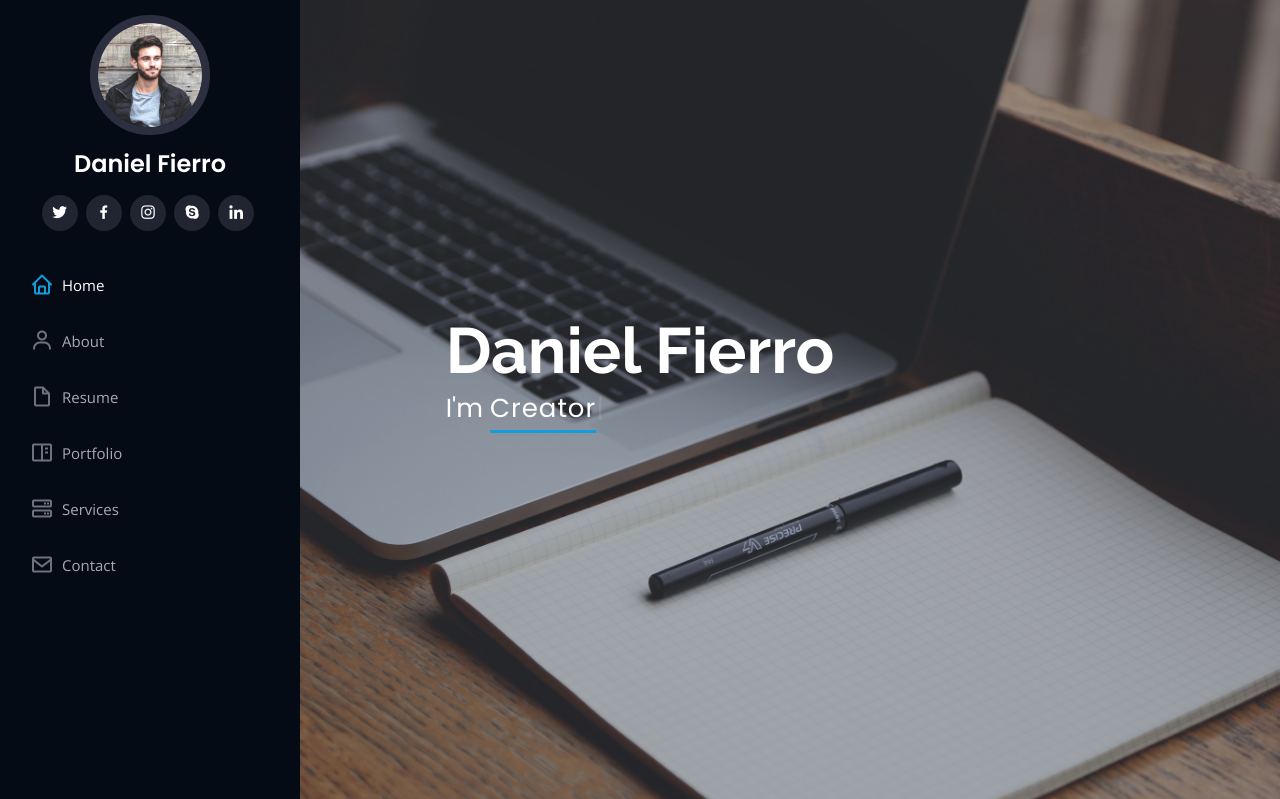
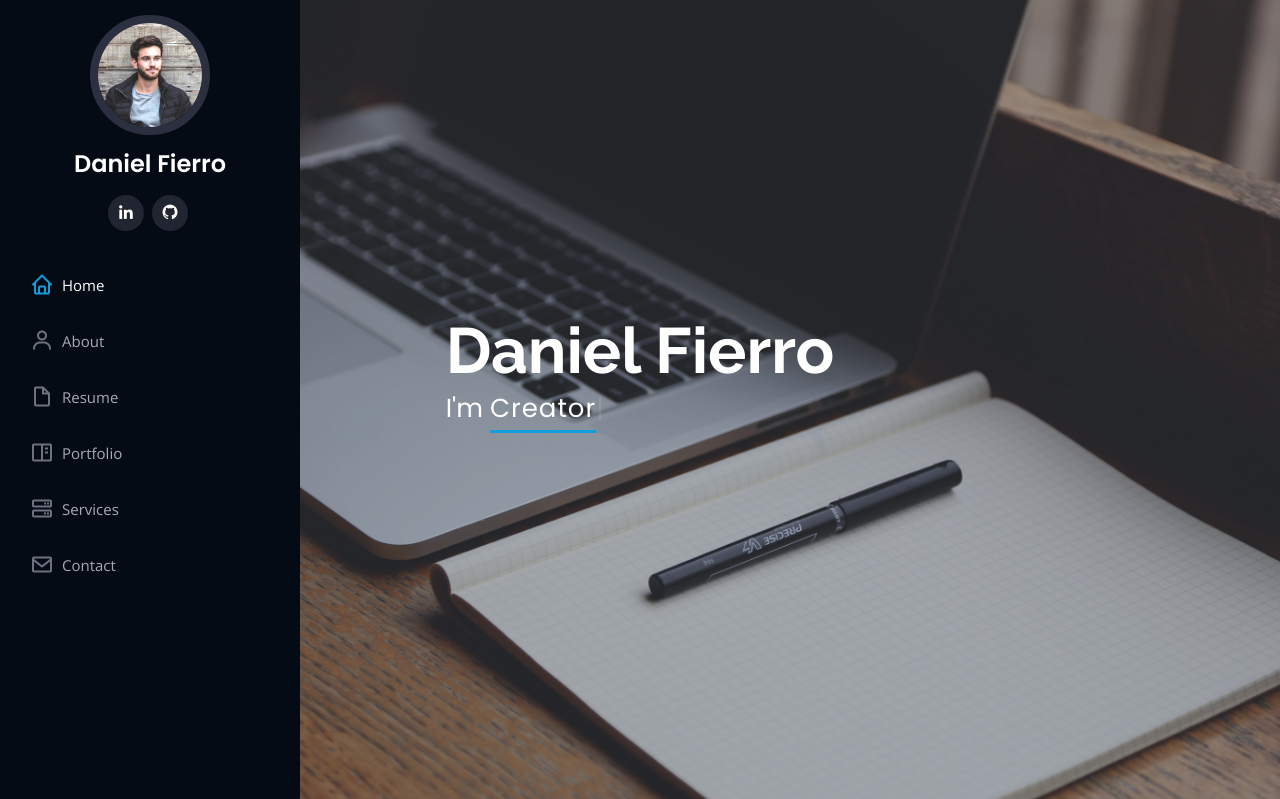
Before and after one commit to Neoceryx/PersonalSite, a Django app: page / in a window 1280 px wide. Shown: the top 799 px of the page. Run offline with Django 3.2, Linux system fonts and the light colour scheme; some libraries are stand-ins or nearby versions.

Commit message:
Social Network links was added

```diff
--- a/DanApp/infoapp/templates/views/index.html
+++ b/DanApp/infoapp/templates/views/index.html
@@ -38,11 +38,8 @@
         <img src="{% static 'infoapp/img/profile-img.jpg' %}" alt="" class="img-fluid rounded-circle">
         <h1 class="text-light"><a href="index.html">Daniel Fierro</a></h1>
         <div class="social-links mt-3 text-center">
-          <a href="#" class="twitter"><i class="bx bxl-twitter"></i></a>
-          <a href="#" class="facebook"><i class="bx bxl-facebook"></i></a>
-          <a href="#" class="instagram"><i class="bx bxl-instagram"></i></a>
-          <a href="#" class="google-plus"><i class="bx bxl-skype"></i></a>
-          <a href="#" class="linkedin"><i class="bx bxl-linkedin"></i></a>
+          <a href="https://www.linkedin.com/in/daniel-fierro-najera-5a973011b/" class="linkedin"><i class="bx bxl-linkedin"></i></a>
+          <a href="https://github.com/Neoceryx/" class="twitter"><i class='bx bxl-github'></i></a>
         </div>
       </div>
 
```
